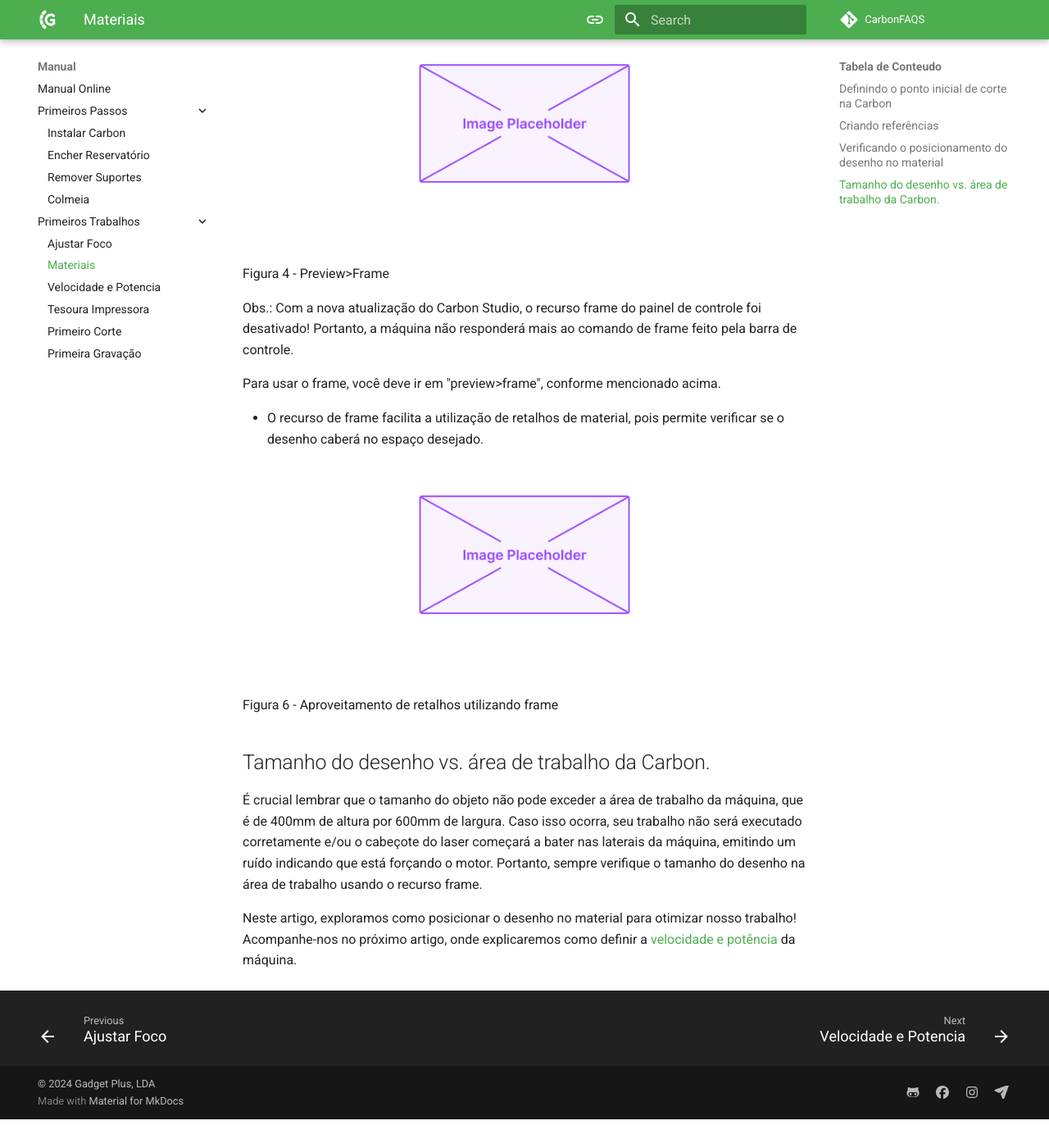
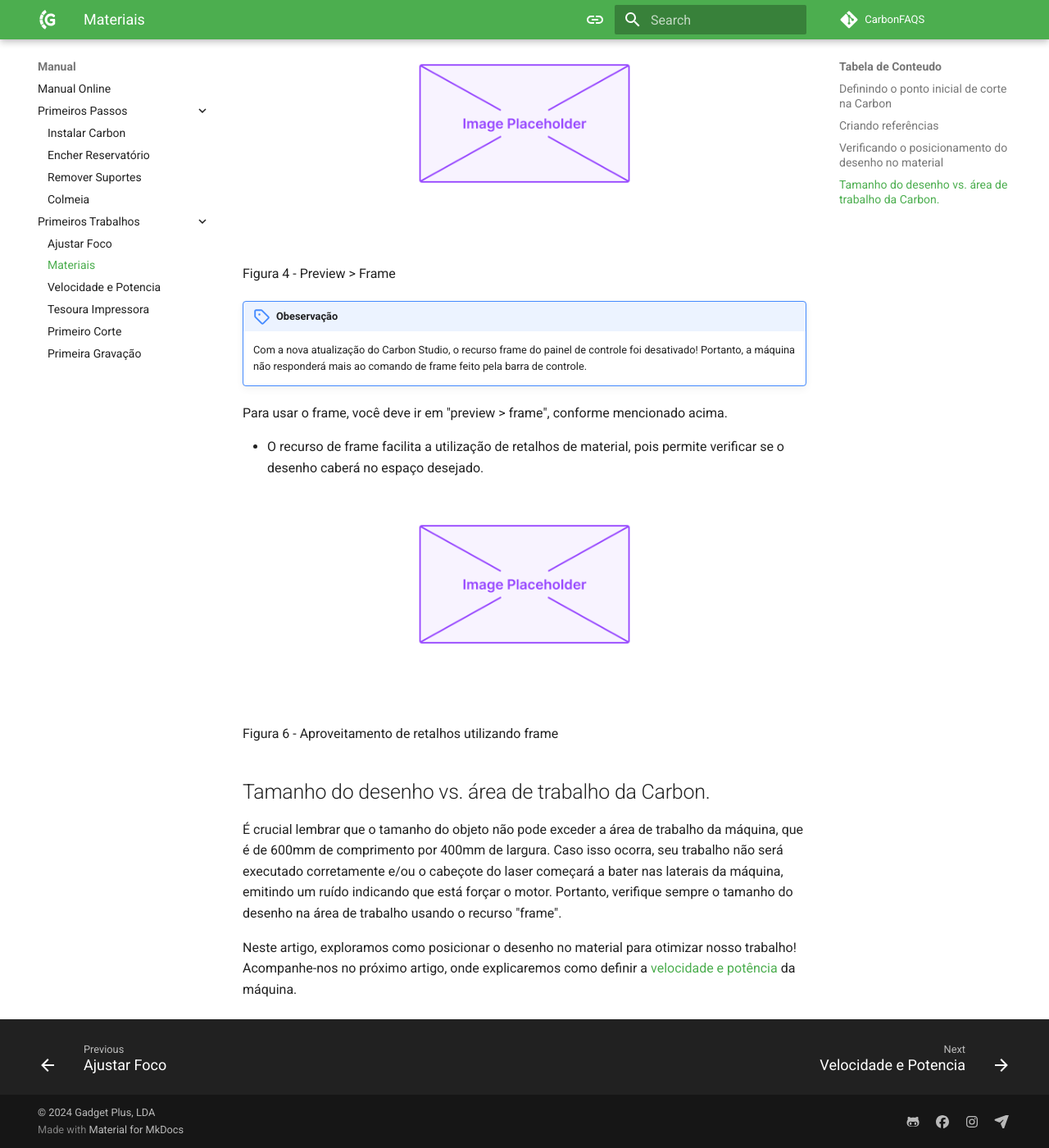
Before and after one commit to GadgetPlusKDB/Carbon-FAQS, an MkDocs documentation site: the page built from docs/manual/primeiros-trabalhos/material.md, in a window 1280 px wide and 1400 px high, scrolled down 3345 px. Shown: the whole window at 82% size. Built offline with MkDocs 1.6.1 and Material for MkDocs 9.7.7, drawn with Linux system fonts in a browser that asks for light colours; comment, search, counter and statistics services are not loaded; before the commit the page ends 4710 px from its top, so only the background shows below that; some of the changed text lies outside the part shown.

Commit message:
$Update Paginas Primeiros Passos

```diff
--- a/docs/manual/primeiros-trabalhos/material.md
+++ b/docs/manual/primeiros-trabalhos/material.md
@@ -99,11 +99,13 @@
 
 </figure>
 
-Figura 4 - Preview>Frame
+Figura 4 - Preview > Frame
 
-Obs.: Com a nova atualização do Carbon Studio, o recurso frame do painel de controle foi desativado! Portanto, a máquina não responderá mais ao comando de frame feito pela barra de controle.
+!!! note "Obeservação"
 
-Para usar o frame, você deve ir em "preview>frame", conforme mencionado acima.
+    Com a nova atualização do Carbon Studio, o recurso frame do painel de controle foi desativado! Portanto, a máquina não responderá mais ao comando de frame feito pela barra de controle.
+
+Para usar o frame, você deve ir em "preview > frame", conforme mencionado acima.
 
 * O recurso de frame facilita a utilização de retalhos de material, pois permite verificar se o desenho caberá no espaço desejado.
 
@@ -118,7 +120,7 @@
 
 ## Tamanho do desenho vs. área de trabalho da Carbon.
 
-É crucial lembrar que o tamanho do objeto não pode exceder a área de trabalho da máquina, que é de 400mm de altura por 600mm de largura. Caso isso ocorra, seu trabalho não será executado corretamente e/ou o cabeçote do laser começará a bater nas laterais da máquina, emitindo um ruído indicando que está forçando o motor. Portanto, sempre verifique o tamanho do desenho na área de trabalho usando o recurso frame.
+É crucial lembrar que o tamanho do objeto não pode exceder a área de trabalho da máquina, que é de 600mm de comprimento por 400mm de largura. Caso isso ocorra, seu trabalho não será executado corretamente e/ou o cabeçote do laser começará a bater nas laterais da máquina, emitindo um ruído indicando que está forçar o motor. Portanto, verifique sempre o tamanho do desenho na área de trabalho usando o recurso "frame".
 
 Neste artigo, exploramos como posicionar o desenho no material para otimizar nosso trabalho! Acompanhe-nos no próximo artigo, onde explicaremos como definir a [velocidade e potência] da máquina.
 
```
Also changed, not shown: other parts of docs/manual/primeiros-trabalhos/material.md (+7 -7 lines).
